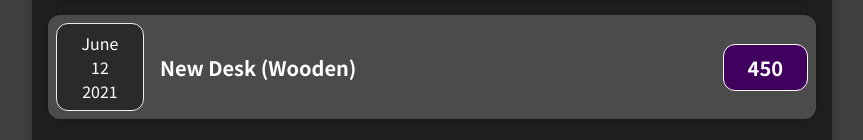
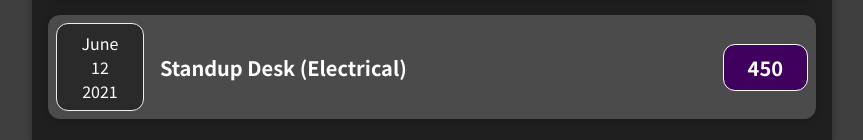
Before and after one commit to teejay327/expense-tracker, a React (Create React App) app: page / in a window 1280 px wide. Shown: the part 647-787 px from the top of the page, without its empty margins (208-1071 px from the left). Built offline with nearby package versions, Linux system fonts and the light colour scheme.

Commit message:
Changed list of standard expenses

```diff
--- a/src/App.js
+++ b/src/App.js
@@ -21,7 +21,7 @@ const DUMMY_EXPENSES = [
   },
   {
     id: 'e4',
-    title: 'New Desk (Wooden)',
+    title: 'Standup Desk (Electrical)',
     amount: 450,
     date: new Date(2021, 5, 12),
   }
```
